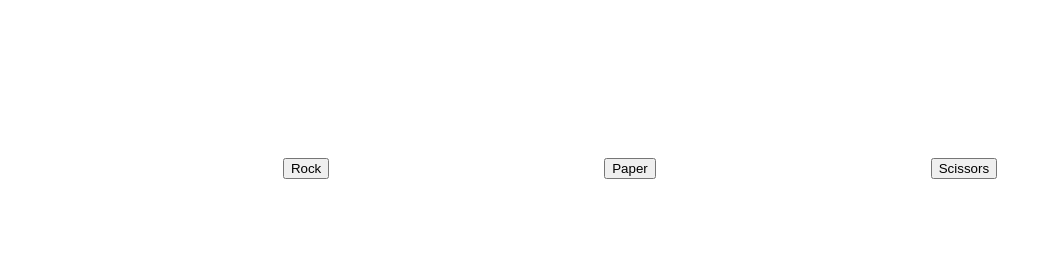
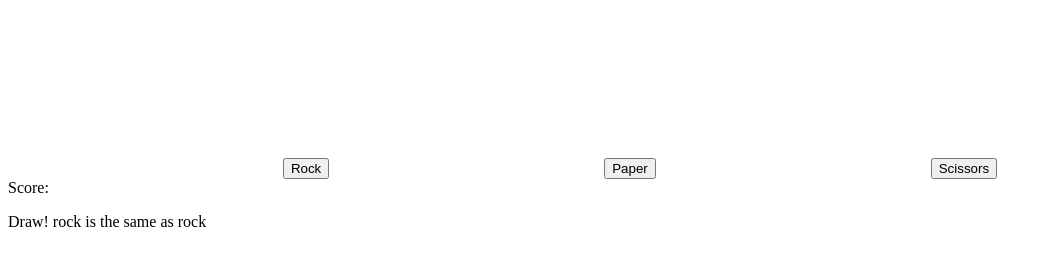
Before and after one commit to rehel9/rockPaperScissors, a plain HTML site: page index.html in a window 1280 px wide. Both pictures are taken after a click on the button "Rock". Shown: the part 168-434 px from the top of the page, without its empty margins (0-1052 px from the left). Drawn offline with Linux system fonts and the light colour scheme.

Commit message:
Change console logs to DOM methods

```diff
--- a/index.html
+++ b/index.html
@@ -18,5 +18,8 @@
         <button id = "paper">Paper</button>
         <button id = "scissors">Scissors</button>
     </div>
+    <div class = "results">
+        <span id="score">Score: </span>
+    </div>
 </body>
 </html>
--- a/index.js
+++ b/index.js
@@ -31,8 +31,9 @@ function game () {
     console.log(playRound(playerSelection, computerSelection));
 }
 
-const div = document.createElement("div");
-
+const results = document.querySelector(".results");
+const score = document.querySelector("#score");
+const para = document.createElement("p");
 /*
 const buttons = document.querySelectorAll("button");
 
@@ -51,20 +52,25 @@ const rock = document.querySelector("#rock");
 const paper = document.querySelector("#paper");
 const scissors = document.querySelector("#scissors")
 
+
 rock.addEventListener("click", () => {
     let playerSelection = rock.id;
     let computerSelection = computerPlay();
-    console.log(playRound(playerSelection, computerSelection));
+    para.textContent = playRound(playerSelection, computerSelection);
+    results.appendChild(para);
 });
 
 paper.addEventListener("click", () => {
     let playerSelection = paper.id;
     let computerSelection = computerPlay();
-    console.log(playRound(playerSelection, computerSelection));
+    para.textContent = playRound(playerSelection, computerSelection);
+    results.appendChild(para);
 });
 
 scissors.addEventListener("click", () => {
     let playerSelection = scissors.id;
     let computerSelection = computerPlay();
     console.log(playRound(playerSelection, computerSelection));
+    para.textContent = playRound(playerSelection, computerSelection);
+    results.appendChild(para);
 });
```
